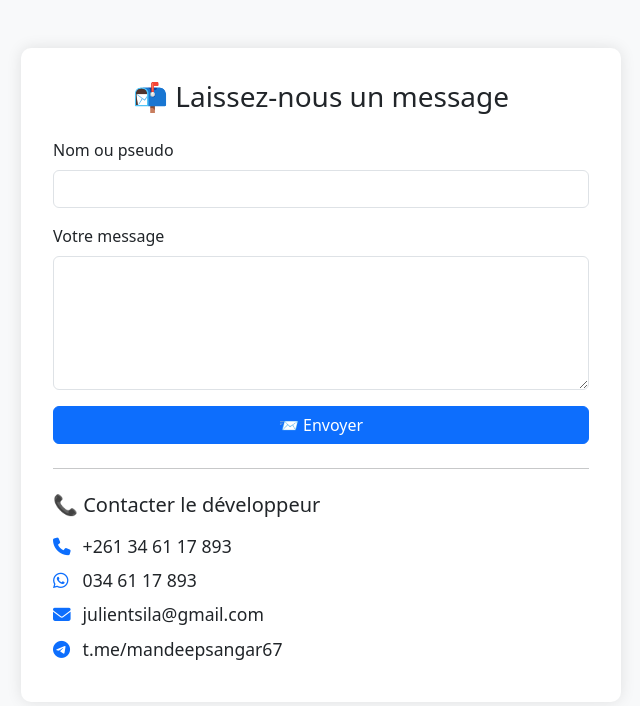
After one commit to Tsilagnosy/flask-app-julien, a Flask app: template templates/contact.html in a window 1280 px wide. The commit adds this page. Shown: the top 706 px of the page, without its empty margins (319-959 px from the left). Run offline with Flask 3, Linux system fonts and the light colour scheme; the template is opened without the code that fills it, so the values that code supplies are empty.

Commit message:
hore: mise à jour effectuée

```diff
--- /dev/null
+++ b/templates/contact.html
@@ -0,0 +1,68 @@
+<!DOCTYPE html>
+<html lang="fr">
+<head>
+  <meta charset="UTF-8">
+  <title>Contactez le développeur</title>
+  <link href="https://cdn.jsdelivr.net/npm/bootstrap@5.3.2/dist/css/bootstrap.min.css" rel="stylesheet">
+  <link href="https://cdnjs.cloudflare.com/ajax/libs/font-awesome/6.5.0/css/all.min.css" rel="stylesheet">
+  <style>
+    body { background-color: #f8f9fa; }
+    .contact-card {
+      max-width: 600px;
+      margin: auto;
+      padding: 2rem;
+      background: white;
+      border-radius: 10px;
+      box-shadow: 0 0 15px rgba(0,0,0,0.1);
+    }
+    .contact-links a {
+      display: block;
+      margin: 0.5rem 0;
+      font-size: 1.1rem;
+      color: #212529;
+      text-decoration: none;
+    }
+    .contact-links i {
+      color: #0d6efd;
+      width: 25px;
+    }
+  </style>
+</head>
+<body>
+
+<div class="contact-card mt-5">
+  <h3 class="text-center mb-4">📬 Laissez-nous un message</h3>
+
+  {% with messages = get_flashed_messages(with_categories=true) %}
+    {% if messages %}
+      {% for category, message in messages %}
+        <div class="alert alert-{{ category }}">{{ message }}</div>
+      {% endfor %}
+    {% endif %}
+  {% endwith %}
+
+  <form method="POST" action="/contact">
+    <div class="mb-3">
+      <label for="nom" class="form-label">Nom ou pseudo</label>
+      <input type="text" class="form-control" id="nom" name="nom" required>
+    </div>
+    <div class="mb-3">
+      <label for="message" class="form-label">Votre message</label>
+      <textarea class="form-control" id="message" name="message" rows="5" required></textarea>
+    </div>
+    <button type="submit" class="btn btn-primary w-100">📨 Envoyer</button>
+  </form>
+
+  <hr class="my-4">
+
+  <div class="contact-links">
+    <h5 class="mb-3">📞 Contacter le développeur</h5>
+    <a href="tel:+261346117893"><i class="fas fa-phone"></i> +261 34 61 17 893</a>
+    <a href="https://wa.me/261346117893" target="_blank"><i class="fab fa-whatsapp"></i> 034 61 17 893</a>
+    <a href="mailto:julientsila@gmail.com"><i class="fas fa-envelope"></i> julientsila@gmail.com</a>
+    <a href="https://t.me/mandeepsangar67" target="_blank"><i class="fab fa-telegram"></i> t.me/mandeepsangar67</a>
+  </div>
+</div>
+
+</body>
+</html>
--- a/templates/saisie.html
+++ b/templates/saisie.html
@@ -474,7 +474,11 @@
           <i class="fas fa-paper-plane"></i> Envoyer
         </button>
         <a href="{{ url_for('logout') }}" class="btn-logout">
-    <i class="fas fa-sign-out-alt"></i> Se déconnecter
+        <i class="fas fa-sign-out-alt"></i> Se déconnecter
+        </a>
+        <p class="text-muted mt-4"><br>Un retour, une idée ou un souci ?</p>
+<a href="{{ url_for('contact') }}" class="btn btn-outline-primary">
+  💌Contacter le développeur
 </a>
       </form>
     </div>
--- a/templates/success.html
+++ b/templates/success.html
@@ -89,6 +89,10 @@
       <a href="{{ url_for('logout') }}" class="btn-retour" style="margin-top: 20px;">
   <i class="fas fa-sign-out-alt"></i> Se déconnecter
     </a>
+    <p class="text-muted mt-4"><br>Un retour, une idée ou un souci ?</p>
+<a href="{{ url_for('contact') }}" class="btn btn-outline-primary">
+  💌Contacter le développeur
+</a>
   </div>
 </body>
 </html>
```
Also changed, not shown: 4 other files.
